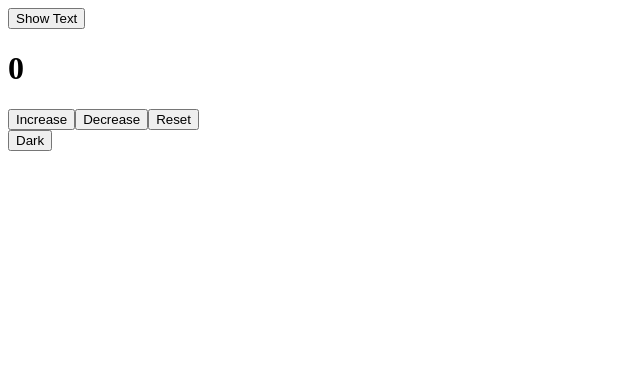
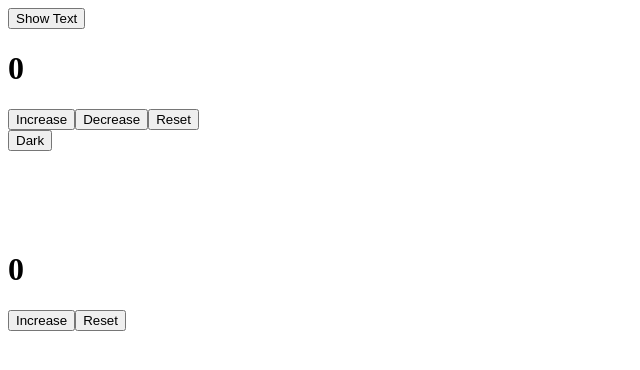
Before and after one commit to K-Manju/react-practice, a React (Vite) app in the folder react-app/: page / in a window 1280 px wide. Shown: the top 370 px of the page, without its empty margins (0-640 px from the left). Built offline with nearby package versions, Linux system fonts and the light colour scheme.

Commit message:
added the project - countText

```diff
--- /dev/null
+++ b/react-app/src/CounterMessage.jsx
@@ -0,0 +1,16 @@
+import React, { useState } from 'react'
+
+const CounterMessage = () => {
+
+    const [count,setCount]=useState(0);
+
+  return (
+    <div>
+        <h1>{count}</h1>
+      <button onClick={()=>setCount(count+1)}>Increase</button>
+      <button onClick={()=>setCount(0)}>Reset</button>
+    </div>
+  )
+}
+
+export default CounterMessage
--- a/react-app/src/main.jsx
+++ b/react-app/src/main.jsx
@@ -4,11 +4,13 @@
 import App from './App.jsx'
 import Counter from './Counter.jsx'
 import Toggler from './Toggler.jsx'
+import CounterMessage from './CounterMessage.jsx'
 
 createRoot(document.getElementById('root')).render(
   <StrictMode>
     <App />
     <Counter />
     <Toggler/>
+    <CounterMessage/>
   </StrictMode>,
 )
```
